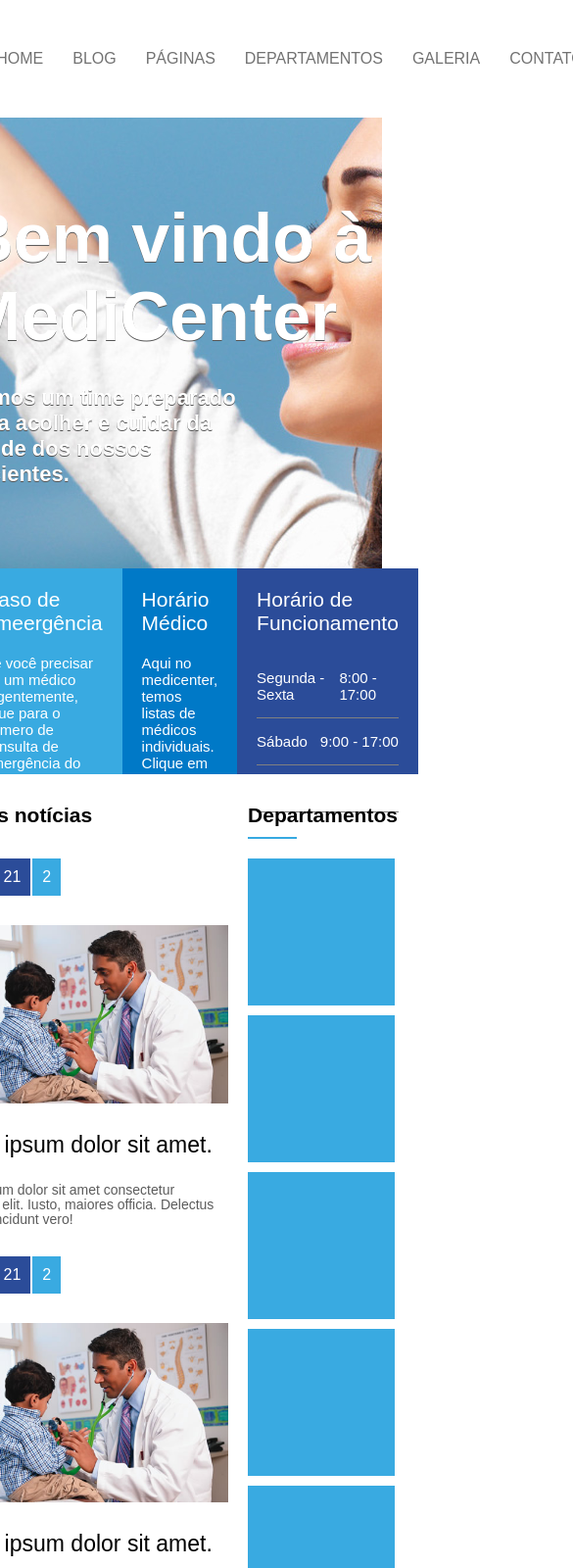
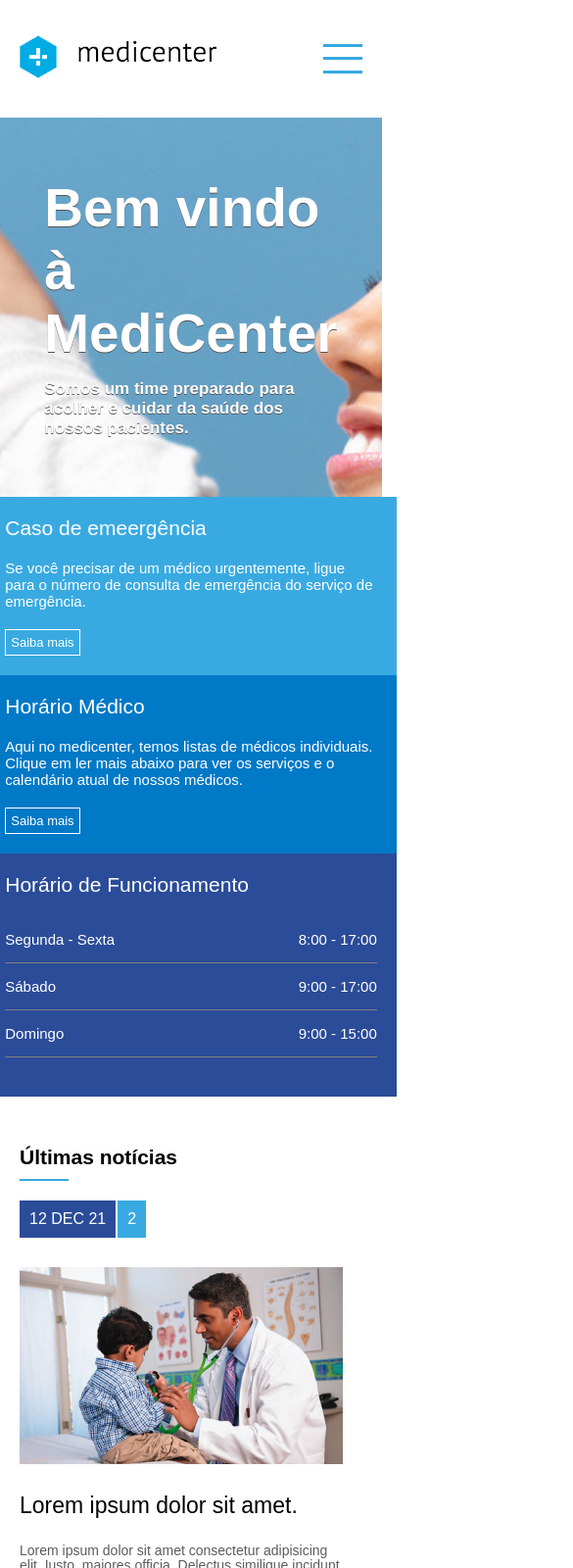
Before and after one commit to DavidAugustoo/MediCenter, a plain HTML site: page index.html in a window 390 px wide. Shown: the top 1600 px of the page at 98% size, 585 px wide, since content can reach past the window. Drawn offline with Linux system fonts and the light colour scheme.

Commit message:
Responsiveness

```diff
--- a/index.html
+++ b/index.html
@@ -7,6 +7,18 @@
     <link rel="stylesheet" href="style.css">
     <link rel="stylesheet" href="https://fonts.googleapis.com/icon?family=Material+Icons">
     <title>MediCenter</title>
+
+    <script type="text/javascript">
+        window.onload = function() {
+            document.querySelector(".menu_mobile").addEventListener("click", function(){
+                if(document.querySelector(".menu nav ul").style.display == "flex") {
+                    document.querySelector(".menu nav ul").style.display = "none";
+                } else {
+                    document.querySelector(".menu nav ul").style.display = "flex";
+                }
+            });
+        };
+    </script>
 </head>
 <body>
     <header>
@@ -16,6 +28,11 @@
             </div>
             <div class="menu">
                 <nav>
+                    <div class="menu_mobile">
+                        <div class="mm_line"></div>
+                        <div class="mm_line"></div>
+                        <div class="mm_line"></div>
+                    </div>
                     <ul>
                         <li><a href="">Home</a></li>
                         <li><a href="">Blog</a></li>
--- a/style.css
+++ b/style.css
@@ -61,7 +61,7 @@
     background-image:url(./assets/images/img1.jpg);
     background-position: center;
     background-size: cover;
-    height: 670px;
+    min-height: 670px;
 }
 
 .column {
@@ -321,3 +321,109 @@
     margin-right: 10px;
     font-size: 16px;
 }
+
+.menu_mobile {
+    display: none;
+    width: 40px;
+    height: 40px;
+    margin-top: 40px;
+    margin-bottom: 40px;
+    margin-right: 20px;
+}
+
+.mm_line {
+    height: 3px;
+    background-color: #36a9e1;
+}
+
+@media (max-width: 900px) {
+
+    .banner_headline {
+        padding: 60px;
+    }
+
+    .banner_headline h1 {
+        font-size: 55px;
+    }
+
+    .banner_headline h2 {
+        font-size: 17px;
+        margin-top: 15px;
+    }
+
+    .banner_options {
+        height: auto;
+        flex-direction: column;
+    }
+
+    .container {
+        flex-direction: column;
+    }
+
+    #geral section,
+    #geral aside {
+        padding: 20px;
+    }
+
+    aside .departaments_thumb {
+        width: 220px;
+    }
+
+    .box {
+        justify-content: space-evenly;
+    }
+
+    .footer_menu {
+        flex-direction: column;
+    }
+
+    .footer_area {
+        flex-direction: column;
+        padding: 20px;
+    }
+
+    header .container {
+        flex-direction: row;
+    }
+
+    nav ul {
+        flex-direction: column;
+        display: none;
+        position: absolute;
+        left: 0;
+        width: 100%;
+        background-color: #ffff;
+    }
+
+    header {
+        height: auto;
+    }
+
+    .logo {
+        padding-left: 20px;
+    }
+
+    .menu_mobile {
+        display: flex;
+        flex-direction: column;
+        justify-content: space-around;
+    }
+
+
+
+
+
+
+
+
+
+
+
+
+
+
+
+
+
+
+}
```
